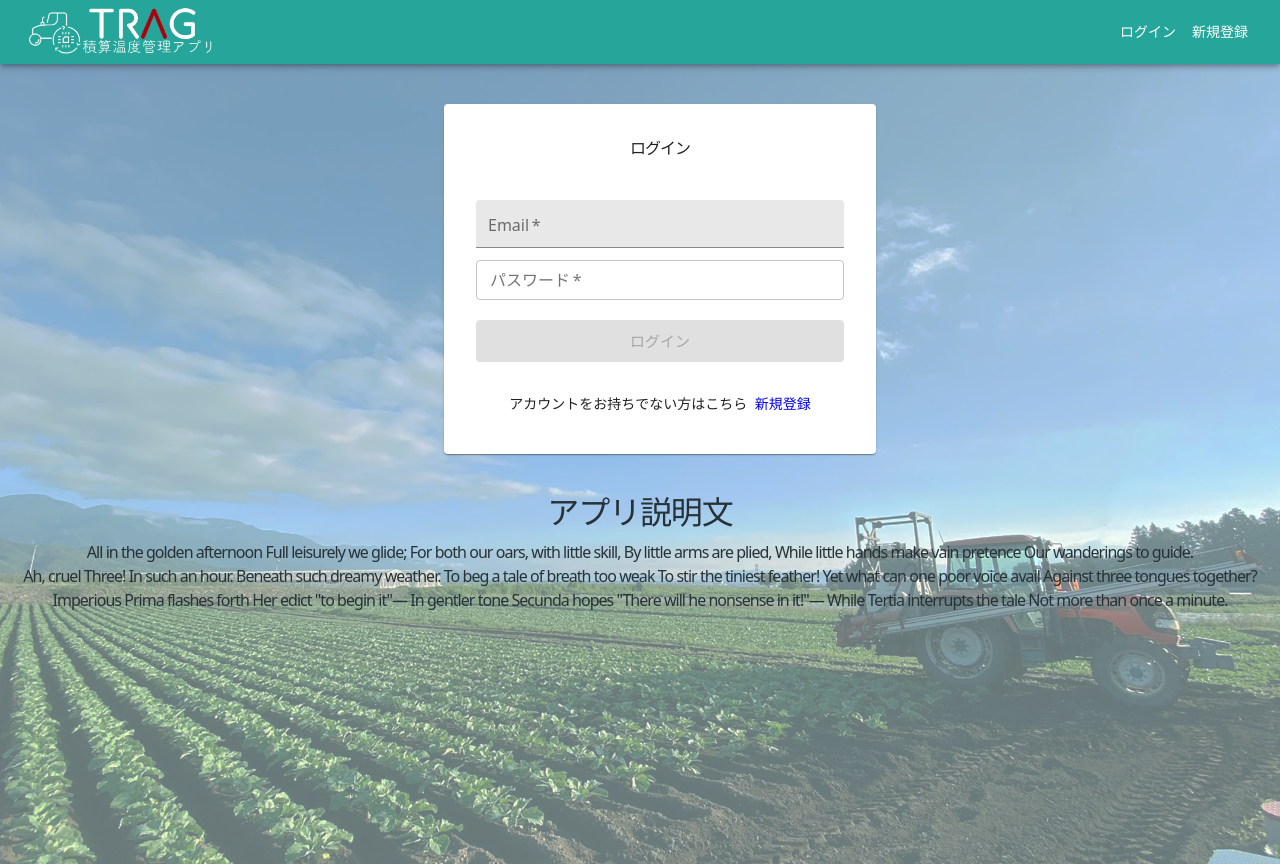
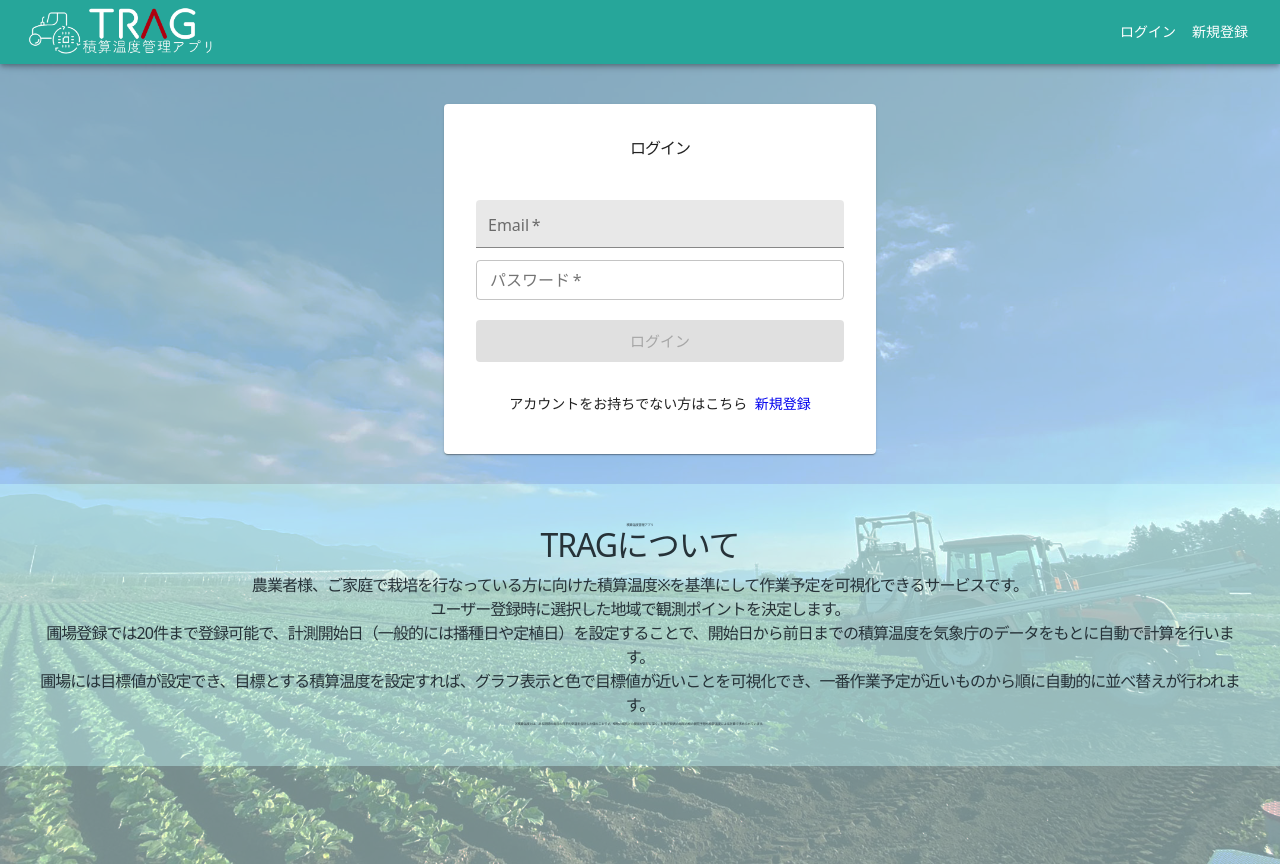
Before and after one commit to zuuumiii/spa-app, a React (Create React App) app in the folder frontend/: page /signin in a window 1280 px wide. Built offline with nearby package versions, Linux system fonts and the light colour scheme; what axios-case-converter would draw is missing.

Commit message:
アプリ説明文追加

```diff
--- a/frontend/src/components/pages/SignIn.tsx
+++ b/frontend/src/components/pages/SignIn.tsx
@@ -43,7 +43,7 @@ const useStyles = makeStyles((theme: Theme) => ({
   },
   background: {
     height: "100vh",
-    width: "100vw",
+    width: "100%",
     backgroundImage: `url(${BackgroundImage})`,
     backgroundPosition: "center center",
     backgroundSize: "cover",
@@ -51,12 +51,14 @@ const useStyles = makeStyles((theme: Theme) => ({
     display: "flex",
     alignItems: "center",
     flexDirection: "column",
-    backgroundColor: "rgba(173, 200, 200, 0.6)",
+    backgroundColor: "rgba(170, 200, 200, 0.7)",
     backgroundBlendMode: "lighten",
   },
   desc: {
     textAlign: "center",
+    background: "rgba(200, 255, 255, 0.4)",
     marginTop: 30,
+    padding: "40px",
   },
 }));
 
@@ -154,23 +156,26 @@ const SignIn: React.FC = () => {
         </Card>
       </form>
       <div className={classes.desc}>
-        <Typography variant="h1" style={{ color: "#263238" }}>
-          アプリ説明文
+        <Typography variant="h6" style={{ color: "#263238" }}>
+          積算温度管理アプリ
+        </Typography>
+        <Typography variant="h1" style={{ color: "#263238", marginTop: -10 }}>
+          TRAGについて
         </Typography>
         <Typography variant="h5" style={{ color: "#263238" }}>
-          All in the golden afternoon Full leisurely we glide; For both our
-          oars, with little skill, By little arms are plied, While little hands
-          make vain pretence Our wanderings to guide.
+          農業者様、ご家庭で栽培を行なっている方に向けた積算温度※を基準にして作業予定を可視化できるサービスです。
         </Typography>
         <Typography variant="h5" style={{ color: "#263238" }}>
-          Ah, cruel Three! In such an hour. Beneath such dreamy weather. To beg
-          a tale of breath too weak To stir the tiniest feather! Yet what can
-          one poor voice avail Against three tongues together?
+          ユーザー登録時に選択した地域で観測ポイントを決定します。
         </Typography>
         <Typography variant="h5" style={{ color: "#263238" }}>
-          Imperious Prima flashes forth Her edict "to begin it"— In gentler tone
-          Secunda hopes "There will he nonsense in it!"— While Tertia interrupts
-          the tale Not more than once a minute.
+          圃場登録では20件まで登録可能で、計測開始日（一般的には播種日や定植日）を設定することで、開始日から前日までの積算温度を気象庁のデータをもとに自動で計算を行います。
+        </Typography>
+        <Typography variant="h5" style={{ color: "#263238" }}>
+          圃場には目標値が設定でき、目標とする積算温度を設定すれば、グラフ表示と色で目標値が近いことを可視化でき、一番作業予定が近いものから順に自動的に並べ替えが行われます。
+        </Typography>
+        <Typography variant="h6" style={{ color: "#263238", marginTop: 6 }}>
+          ※積算温度とは、ある期間の毎日の日平均気温を合計した値のことです。植物の成長との関係が非常に深く、気象庁発表の毎年の桜の開花予想も積算温度による計算で求められています。
         </Typography>
       </div>
       <AlertMessage
```
